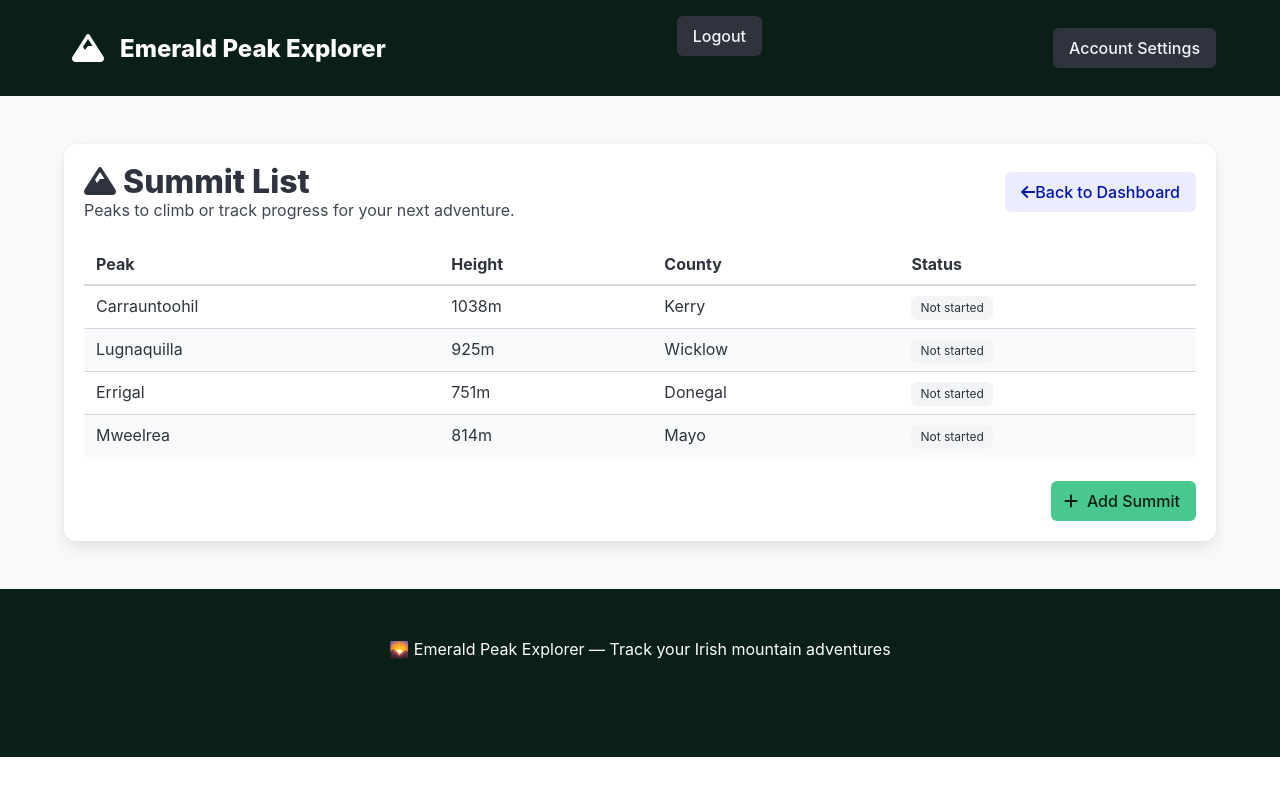
After one commit to AndrianBarbulat/EmeraldPeakExplorer, a Flask app: page /summit-list in a window 1280 px wide. The commit adds this page. Run offline with Flask 3, Linux system fonts and the light colour scheme; the visitor is signed in with stand-in values (Sample User, id 1).

Commit message:
Add the summit list page

```diff
--- a/app.py
+++ b/app.py
@@ -89,6 +89,19 @@ def logout():
     return redirect("/")
 
 
+@app.route("/summit-list")
+def summit_list():
+    user = session.get("user")
+    if not user:
+        return redirect("/")
+    peaks = [
+        {"name": "Carrauntoohil", "height": "1038m", "county": "Kerry"},
+        {"name": "Lugnaquilla", "height": "925m", "county": "Wicklow"},
+        {"name": "Errigal", "height": "751m", "county": "Donegal"},
+        {"name": "Mweelrea", "height": "814m", "county": "Mayo"}
+    ]
+    return render_template("summit_list.html", user=user, peaks=peaks)
+
 @app.route("/account")
 def account_settings():
     """Account settings page - view and edit user profile"""
--- a/templates/home.html
+++ b/templates/home.html
@@ -42,6 +42,10 @@
                                 <span class="icon"><i class="fas fa-plus"></i></span>
                                 <span>Add Climbed Peak</span>
                             </button>
+                            <a class="button is-info" href="{{ url_for('summit_list') }}">
+                                <span class="icon"><i class="fas fa-mountain"></i></span>
+                                <span>Summit List</span>
+                            </a>
                             <button class="button is-info is-outlined">
                                 <span class="icon"><i class="fas fa-list"></i></span>
                                 <span>View My List</span>
--- /dev/null
+++ b/templates/summit_list.html
@@ -0,0 +1,55 @@
+<!DOCTYPE html>
+<html lang="en">
+<head>
+    <meta charset="UTF-8">
+    <meta name="viewport" content="width=device-width, initial-scale=1.0">
+    <title>Summit List</title>
+    <link rel="stylesheet" href="https://cdn.jsdelivr.net/npm/bulma@1.0.2/css/bulma.min.css">
+    <link rel="stylesheet" href="https://cdnjs.cloudflare.com/ajax/libs/font-awesome/6.0.0/css/all.min.css">
+    <link rel="stylesheet" href="{{ url_for('static', filename='css/home.css') }}">
+</head>
+<body>
+    {% include 'components/header_logged_in.html' %}
+    <section class="section">
+        <div class="container">
+            <div class="box">
+                <div class="level">
+                    <div class="level-left">
+                        <div>
+                            <h1 class="title is-3"><i class="fas fa-mountain"></i> Summit List</h1>
+                            <p class="subtitle is-6">Peaks to climb or track progress for your next adventure.</p>
+                        </div>
+                    </div>
+                    <div class="level-right">
+                        <a href="{{ url_for('home') }}" class="button is-link is-light"><i class="fas fa-arrow-left"></i> Back to Dashboard</a>
+                    </div>
+                </div>
+                <table class="table is-fullwidth is-striped">
+                    <thead>
+                        <tr>
+                            <th>Peak</th>
+                            <th>Height</th>
+                            <th>County</th>
+                            <th>Status</th>
+                        </tr>
+                    </thead>
+                    <tbody>
+                        {% for peak in peaks %}
+                        <tr>
+                            <td>{{ peak.name }}</td>
+                            <td>{{ peak.height }}</td>
+                            <td>{{ peak.county }}</td>
+                            <td><span class="tag is-light">Not started</span></td>
+                        </tr>
+                        {% endfor %}
+                    </tbody>
+                </table>
+                <div class="has-text-right">
+                    <a class="button is-success" href="#"><span class="icon"><i class="fas fa-plus"></i></span><span>Add Summit</span></a>
+                </div>
+            </div>
+        </div>
+    </section>
+    {% include 'components/footer.html' %}
+</body>
+</html>
```
